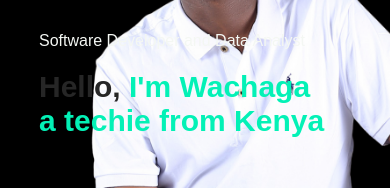
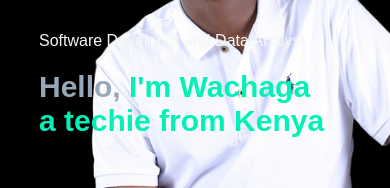
Before and after one commit to EricWachaga/portfolio, a plain HTML site: page index.html in a window 390 px wide. Shown: the part 358-546 px from the top of the page. Drawn offline with Linux system fonts and the light colour scheme.

Commit message:
update Styles.css for smaller screens

```diff
--- a/Styles.css
+++ b/Styles.css
@@ -325,7 +325,7 @@ nav .fa-solid{
     }
     .header-text h1{
         font-size: 30px;
-        color: #262626;
+        color: #96a8b8;
     }
     nav .fa-solid{
         display: block;
```
